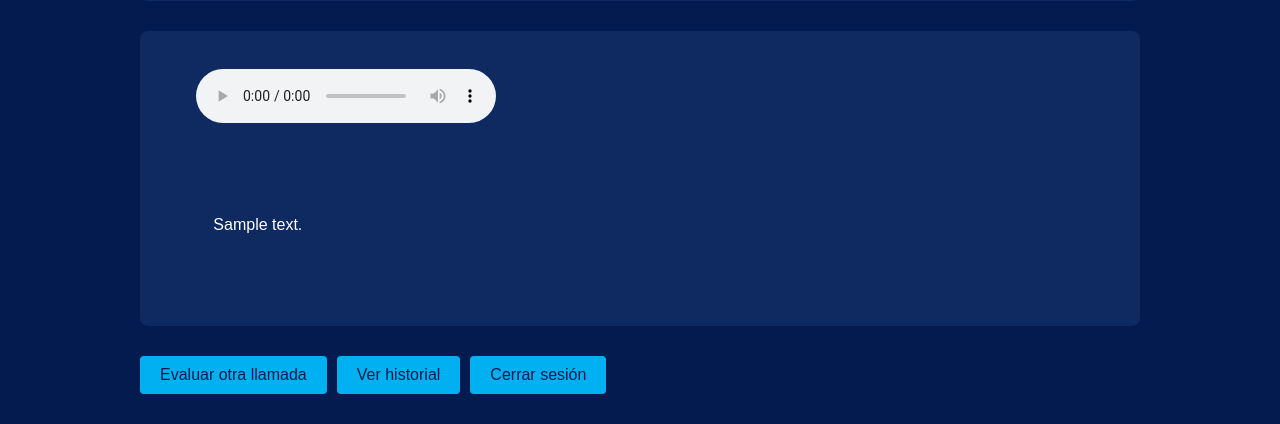
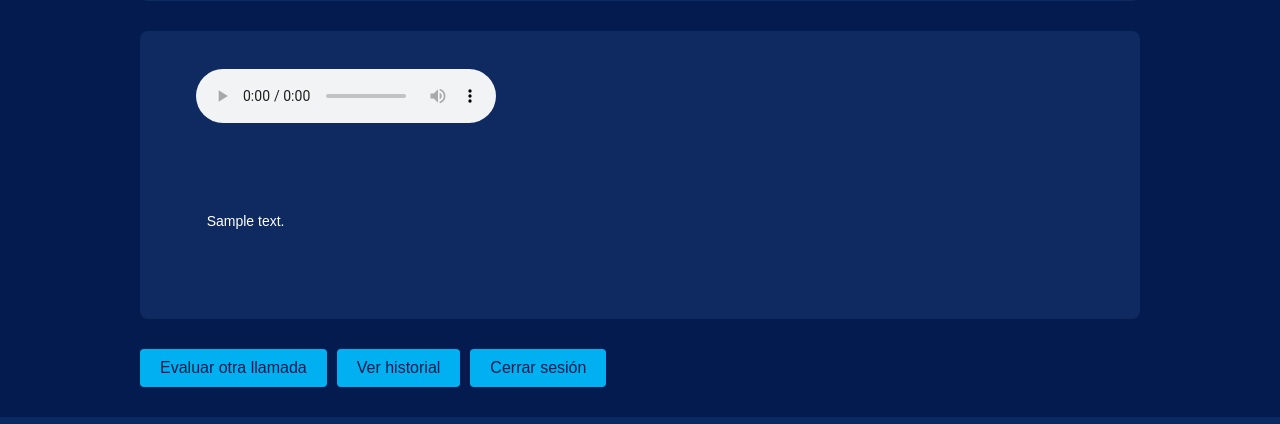
Before and after one commit to ADNRevelstoke/qa-callcenter-adn, a Flask app: template templates/index.html in a window 1280 px wide. Shown: the part 655-1079 px from the top of the page. Run offline with Flask 3, Linux system fonts and the light colour scheme; the template is opened without the code that fills it: most values are stand-ins (such as "Sample title", 1, 10 or a date in 2020); parts of the project's set-up code (start-up, migrations or seed data) failed here and were passed over.

Commit message:
Fix: compacta visualmente las líneas de transcripción con menos margen y padding

```diff
--- a/templates/index.html
+++ b/templates/index.html
@@ -31,7 +31,9 @@
     }
     .transcripcion p {
      margin: 0;
+     padding: 0;
      line-height: 1.1;
+     font-size: 14px;
      cursor: pointer;
     }
     .transcripcion p:hover {
```
